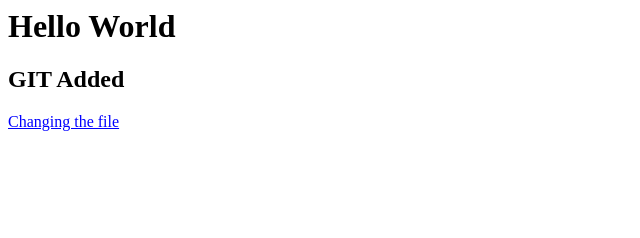
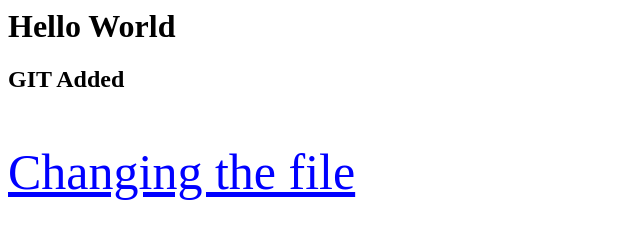
Before and after one commit to MohammedSarfarazAli/cebuproperties, a plain HTML site: page index.html in a window 1280 px wide. Shown: the whole page, without its empty margins (0-640 px from the left). Drawn offline with Linux system fonts and the light colour scheme.

Commit message:
CP #1 Increased font size to 50

```diff
--- a/index.html
+++ b/index.html
@@ -5,6 +5,6 @@
 <body>
 <h1>Hello World</h1>
 <h2>GIT Added</h2>
-<p style="color:blue; text-decoration: underline;">Changing the file</p>
+<p style="color:blue; text-decoration: underline; font-size:50px;">Changing the file</p>
 </body>
 </html>
```
